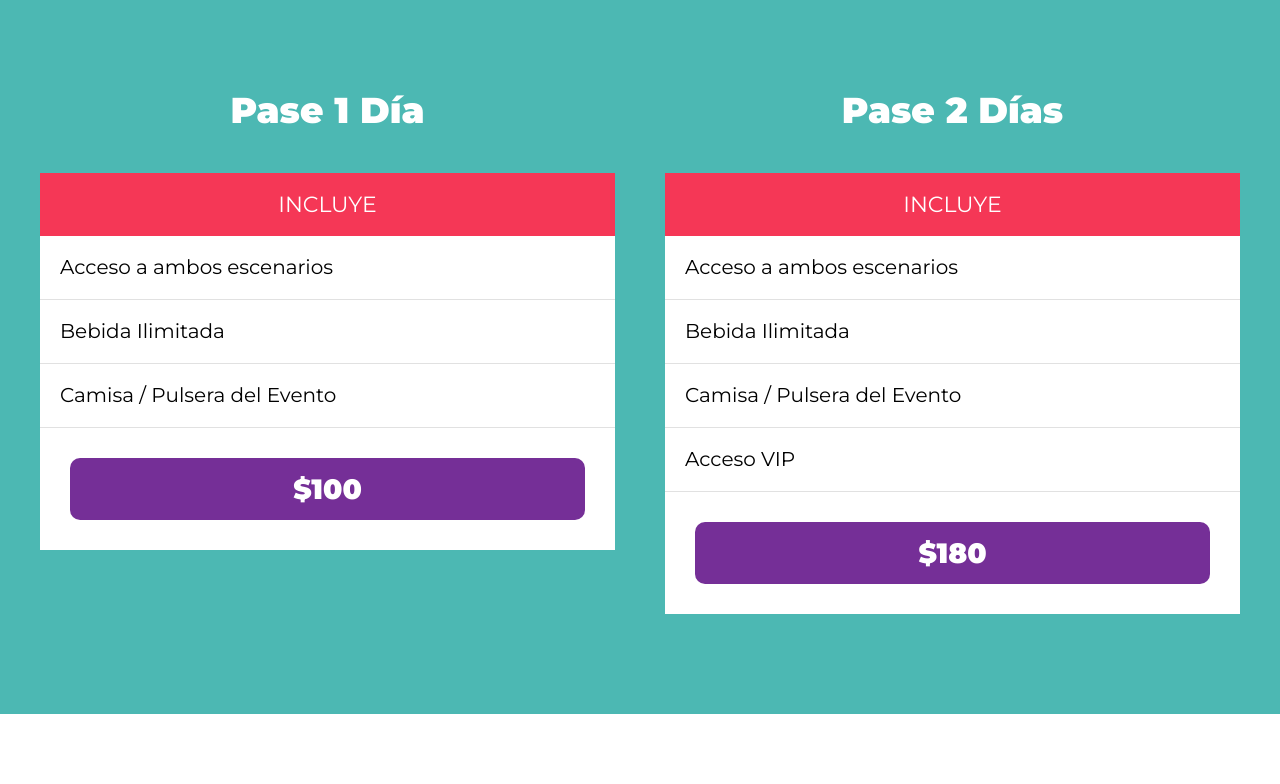
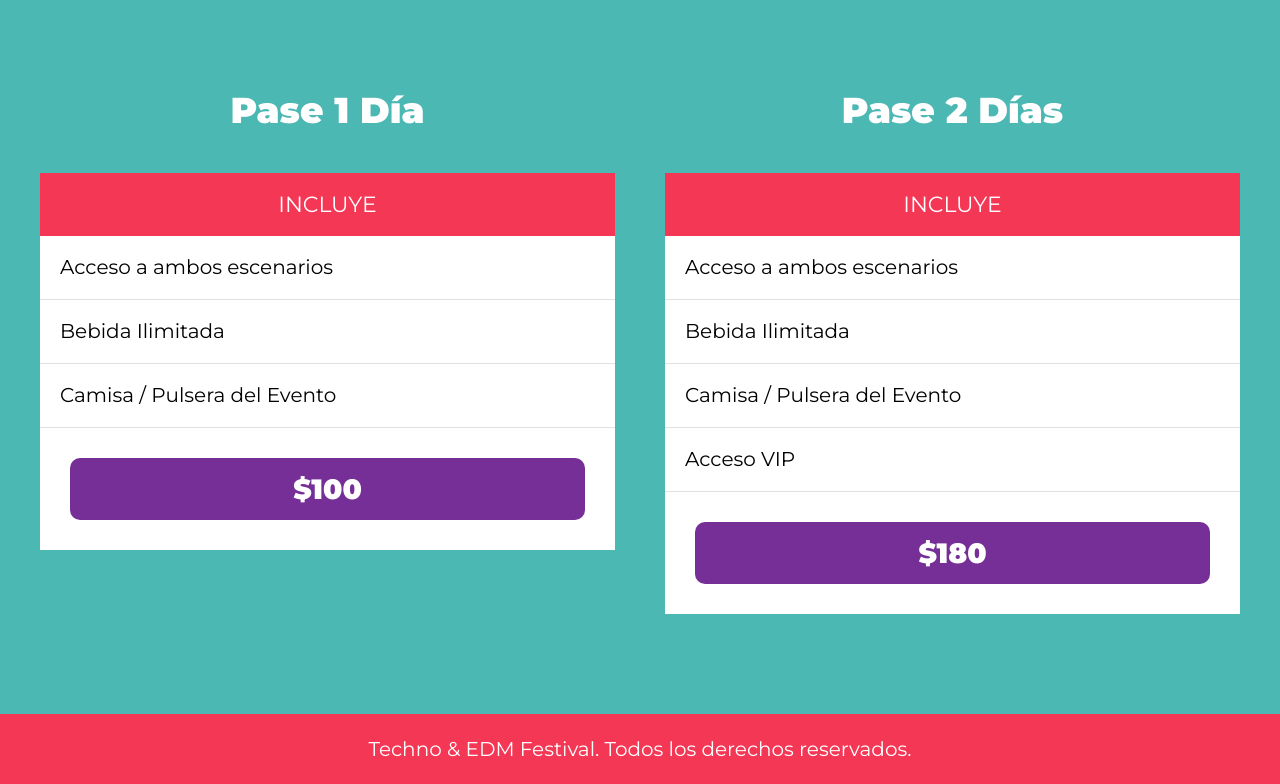
Before and after one commit to Tamiiv/Curso_de_Desarrollo_Web_Completo, a website: page FestivalMusica/index.html in a window 1280 px wide. Shown: the part 3106-3890 px from the top of the page. Before the commit the page ends 3820 px from the top, so only its background shows below. Drawn offline with Linux system fonts and the light colour scheme.

Commit message:
Footer y sourcemaps true en gulpfile

```diff
--- a/FestivalMusica/gulpfile.js
+++ b/FestivalMusica/gulpfile.js
@@ -4,10 +4,11 @@ import gulpSass from 'gulp-sass'
 
 const sass = gulpSass(dartSass);
 
+// sourcemaps para saber en que archivo de sass se encuentra el código para que lo modifiques
 export function css(done){
-    src('src/scss/app.scss')
+    src('src/scss/app.scss', {sourcemaps: true})
         .pipe(sass().on('error', sass.logError))
-        .pipe(dest('build/css'))
+        .pipe(dest('build/css'), {sourcemaps: true})
 
     done()
 }
--- a/FestivalMusica/index.html
+++ b/FestivalMusica/index.html
@@ -199,5 +199,9 @@
             </div>
         </div>
     </section>
+
+    <footer class="footer">
+        <p>Techno & EDM Festival. Todos los derechos reservados.</p>
+    </footer>
 </body>
 </html>
--- /dev/null
+++ b/FestivalMusica/src/scss/layout/_footer.scss
@@ -0,0 +1,11 @@
+@use 'base/variables' as v;
+
+.footer {
+    background-color: v.$rosa;
+    padding: 2rem 0;
+    p {
+        margin: 0;
+        color: v.$blanco;
+        text-align: center;
+    }
+}
--- a/FestivalMusica/src/scss/layout/_index.scss
+++ b/FestivalMusica/src/scss/layout/_index.scss
@@ -3,3 +3,4 @@
 @forward 'festival';
 @forward 'lineup';
 @forward 'boletos';
+@forward 'footer';
```
Also changed, not shown: FestivalMusica/build/css/app.css.
